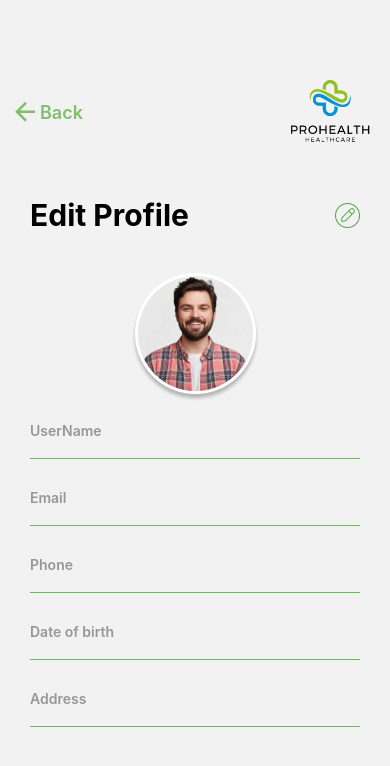
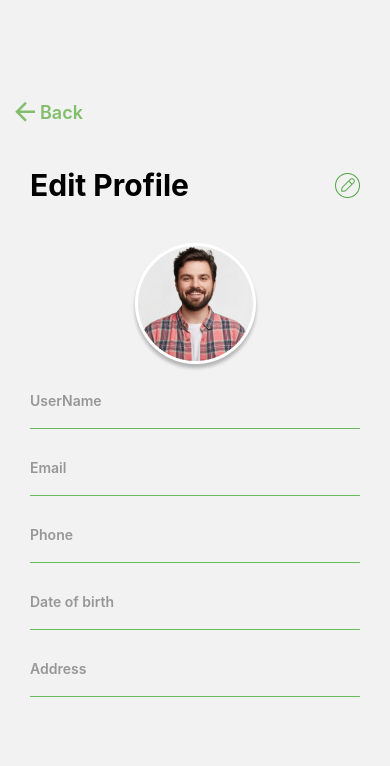
Before and after one commit to AhmedQasem4/Health-monitoring-system, a React Native app: screen /EditProfile in a window 390 px wide. Shown: the top 766 px of the page. Built offline with nearby package versions, Linux system fonts and the light colour scheme.

Commit message:
Fixing CommonHeader logo issue

```diff
--- a/app/components/CommonHeader.tsx
+++ b/app/components/CommonHeader.tsx
@@ -1,11 +1,15 @@
-import { Image, StyleSheet, Text, TouchableOpacity, View } from 'react-native'
+import { Image, ImageURISource, StyleSheet, Text, TouchableOpacity, View } from 'react-native'
 import React from 'react'
 import { MaterialCommunityIcons } from '@expo/vector-icons'
 import colors from '../config/colors'
 import { useNavigation } from '@react-navigation/native'
 import { HomeScreenNavigateProps } from '../../type'
 
-const CommonHeader = () => {
+interface Props{
+  logo: boolean,
+}
+
+const CommonHeader = ({logo}:Props) => {
     const navigation = useNavigation<HomeScreenNavigateProps>();
   return (
     <View style={styles.container}>
@@ -13,7 +17,7 @@ const CommonHeader = () => {
         <MaterialCommunityIcons name='arrow-left' size={30} color={colors.lightGreen}/>
         <Text style={styles.backText}>Back</Text>
       </TouchableOpacity>
-      <Image source={require("../assets/logo.png")} style={styles.logo} />
+      {logo && <Image source={require("../assets/logo.png")} style={styles.logo} />}
     </View>
   )
 }
--- a/app/components/MeasurmentsScreen.tsx
+++ b/app/components/MeasurmentsScreen.tsx
@@ -14,7 +14,7 @@ interface Props{
 const MeasurmentsScreen = ({imageUri,style, text, value}: Props) => {
   return (
     <Screen>
-      <CommonHeader />
+      <CommonHeader logo={true}/>
       <View style={[styles.container, style]}>
         <Image source={imageUri} />
         <Text style={styles.text}>{text}</Text>
--- a/app/screens/EditProfileScreen.tsx
+++ b/app/screens/EditProfileScreen.tsx
@@ -7,7 +7,7 @@ import CommonHeader from "../components/CommonHeader";
 const EditProfileScreen = () => {
   return (
     <Screen style={{ padding: 10, justifyContent: "center" }}>
-      <CommonHeader />
+      <CommonHeader logo={false}/>
       <View style={styles.editContainer}>
         <Text style={styles.text}>Edit Profile</Text>
         <Image source={require("../assets/editIcon.png")} />
--- a/app/screens/EmergencyScreen.tsx
+++ b/app/screens/EmergencyScreen.tsx
@@ -7,7 +7,7 @@ import CommonHeader from "../components/CommonHeader";
 const EmergencyScreen = () => {
   return (
     <Screen style={styles.screen}>
-      <CommonHeader />
+      <CommonHeader logo={true}/>
       <View style={styles.container}>
         <Text style={styles.heading}>Emergency</Text>
         <TouchableOpacity>
--- a/app/screens/MedicineAlarmScreen.tsx
+++ b/app/screens/MedicineAlarmScreen.tsx
@@ -10,11 +10,13 @@ import React from "react";
 import Screen from "./Screen";
 import colors from "../config/colors";
 import Alarm from "../components/Alarm";
+import CommonHeader from "../components/CommonHeader";
 
 const MedicineAlarmScreen = () => {
   return (
     <ScrollView>
       <Screen style={{ padding: 10, marginVertical: 20, }}>
+        <CommonHeader logo={false}/>
         <View style={styles.headerContainer}>
           <Text style={styles.heading}>Medicine Alarm</Text>
           <TouchableWithoutFeedback onPress={() => console.log("added")}>
```
